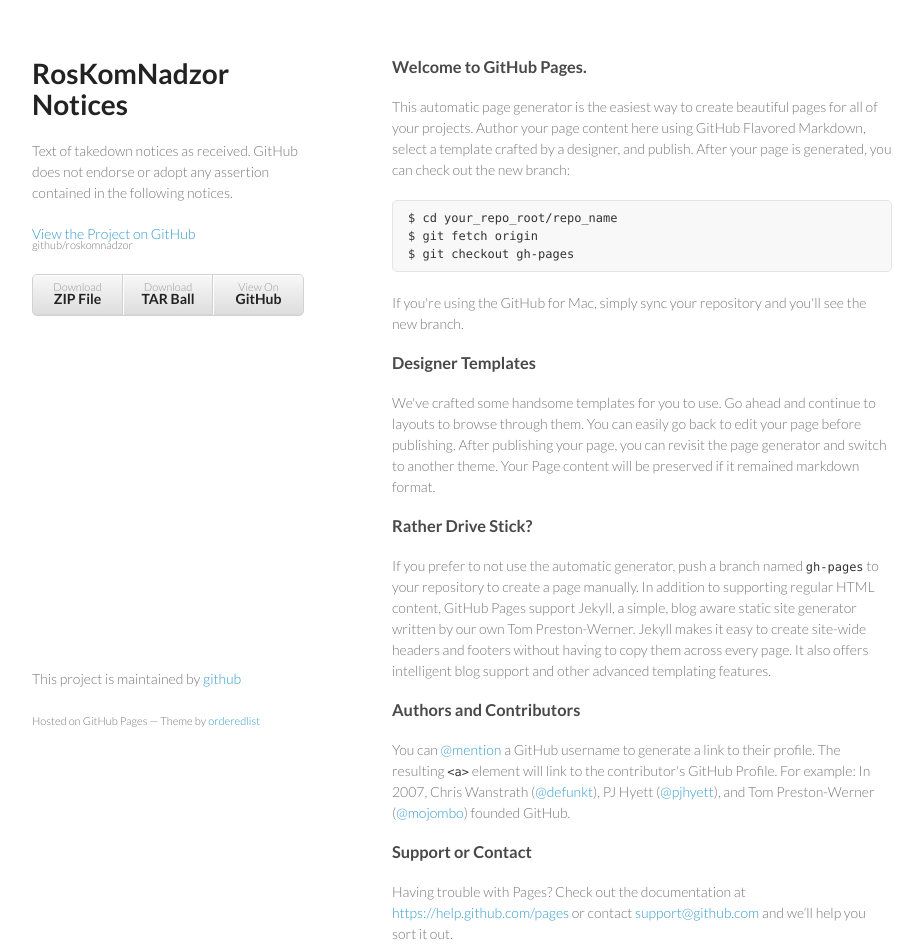
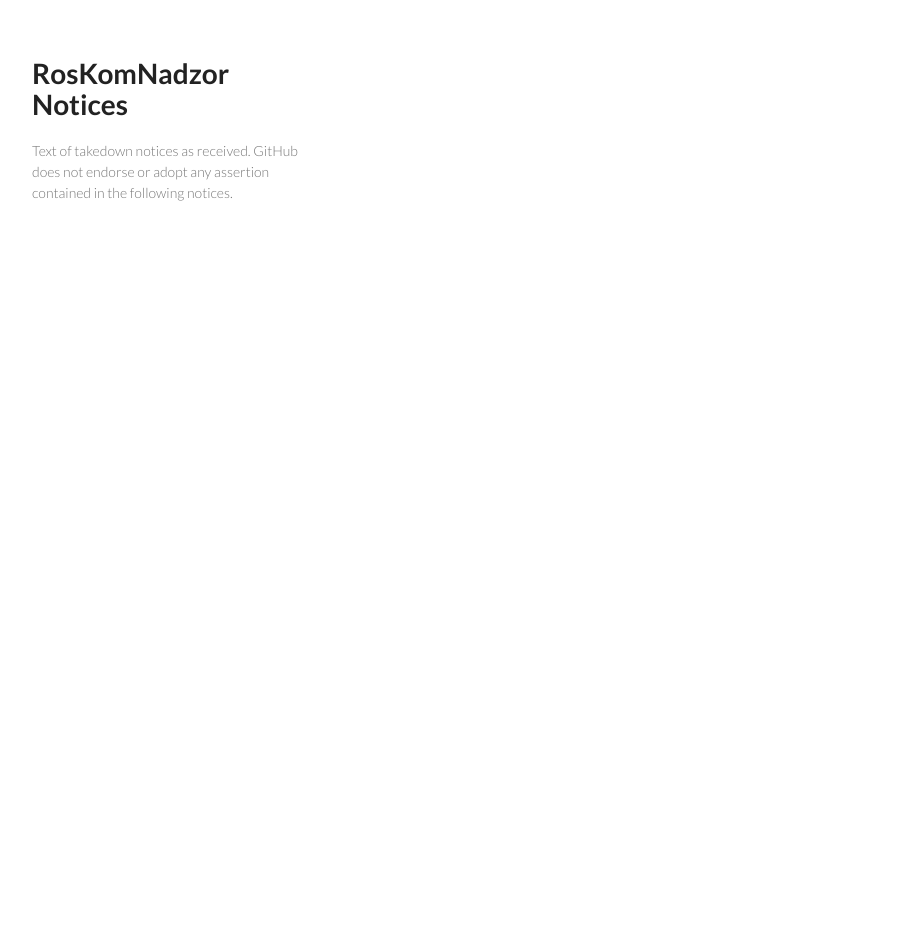
Before and after one commit to github/roskomnadzor, a plain HTML site: page index.html in a window 1280 px wide. Shown: the whole page, without its empty margins (178-1101 px from the left). After the commit the page ends 800 px from the top, so only its background shows below. Drawn offline with Linux system fonts and the light colour scheme.

Commit message:
delete content

```diff
--- a/index.html
+++ b/index.html
@@ -18,54 +18,7 @@
         <h1>RosKomNadzor Notices</h1>
         <p>Text of takedown notices as received. GitHub does not endorse or adopt any assertion contained in the following notices.</p>
 
-        <p class="view"><a href="https://github.com/github/roskomnadzor">View the Project on GitHub <small>github/roskomnadzor</small></a></p>
-
-
-        <ul>
-          <li><a href="https://github.com/github/roskomnadzor/zipball/master">Download <strong>ZIP File</strong></a></li>
-          <li><a href="https://github.com/github/roskomnadzor/tarball/master">Download <strong>TAR Ball</strong></a></li>
-          <li><a href="https://github.com/github/roskomnadzor">View On <strong>GitHub</strong></a></li>
-        </ul>
       </header>
-      <section>
-        <h3>
-<a id="welcome-to-github-pages" class="anchor" href="#welcome-to-github-pages" aria-hidden="true"><span class="octicon octicon-link"></span></a>Welcome to GitHub Pages.</h3>
-
-<p>This automatic page generator is the easiest way to create beautiful pages for all of your projects. Author your page content here using GitHub Flavored Markdown, select a template crafted by a designer, and publish. After your page is generated, you can check out the new branch:</p>
-
-<pre><code>$ cd your_repo_root/repo_name
-$ git fetch origin
-$ git checkout gh-pages
-</code></pre>
-
-<p>If you're using the GitHub for Mac, simply sync your repository and you'll see the new branch.</p>
-
-<h3>
-<a id="designer-templates" class="anchor" href="#designer-templates" aria-hidden="true"><span class="octicon octicon-link"></span></a>Designer Templates</h3>
-
-<p>We've crafted some handsome templates for you to use. Go ahead and continue to layouts to browse through them. You can easily go back to edit your page before publishing. After publishing your page, you can revisit the page generator and switch to another theme. Your Page content will be preserved if it remained markdown format.</p>
-
-<h3>
-<a id="rather-drive-stick" class="anchor" href="#rather-drive-stick" aria-hidden="true"><span class="octicon octicon-link"></span></a>Rather Drive Stick?</h3>
-
-<p>If you prefer to not use the automatic generator, push a branch named <code>gh-pages</code> to your repository to create a page manually. In addition to supporting regular HTML content, GitHub Pages support Jekyll, a simple, blog aware static site generator written by our own Tom Preston-Werner. Jekyll makes it easy to create site-wide headers and footers without having to copy them across every page. It also offers intelligent blog support and other advanced templating features.</p>
-
-<h3>
-<a id="authors-and-contributors" class="anchor" href="#authors-and-contributors" aria-hidden="true"><span class="octicon octicon-link"></span></a>Authors and Contributors</h3>
-
-<p>You can <a href="https://github.com/blog/821" class="user-mention">@mention</a> a GitHub username to generate a link to their profile. The resulting <code>&lt;a&gt;</code> element will link to the contributor's GitHub Profile. For example: In 2007, Chris Wanstrath (<a href="https://github.com/defunkt" class="user-mention">@defunkt</a>), PJ Hyett (<a href="https://github.com/pjhyett" class="user-mention">@pjhyett</a>), and Tom Preston-Werner (<a href="https://github.com/mojombo" class="user-mention">@mojombo</a>) founded GitHub.</p>
-
-<h3>
-<a id="support-or-contact" class="anchor" href="#support-or-contact" aria-hidden="true"><span class="octicon octicon-link"></span></a>Support or Contact</h3>
-
-<p>Having trouble with Pages? Check out the documentation at <a href="https://help.github.com/pages">https://help.github.com/pages</a> or contact <a href="mailto:support@github.com">support@github.com</a> and we’ll help you sort it out.</p>
-      </section>
-      <footer>
-        <p>This project is maintained by <a href="https://github.com/github">github</a></p>
-        <p><small>Hosted on GitHub Pages &mdash; Theme by <a href="https://github.com/orderedlist">orderedlist</a></small></p>
-      </footer>
-    </div>
-    <script src="javascripts/scale.fix.js"></script>
 
   </body>
 </html>
```
